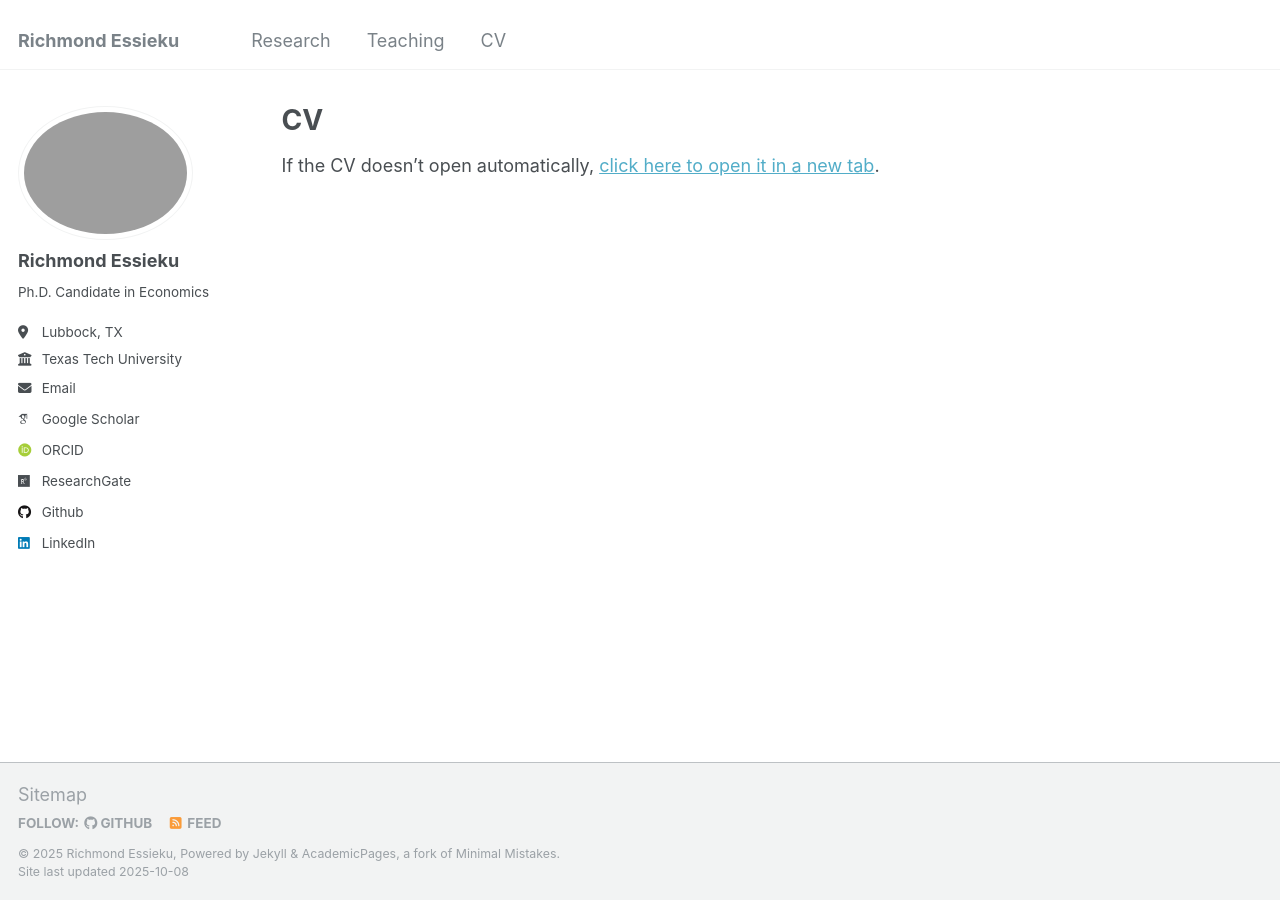
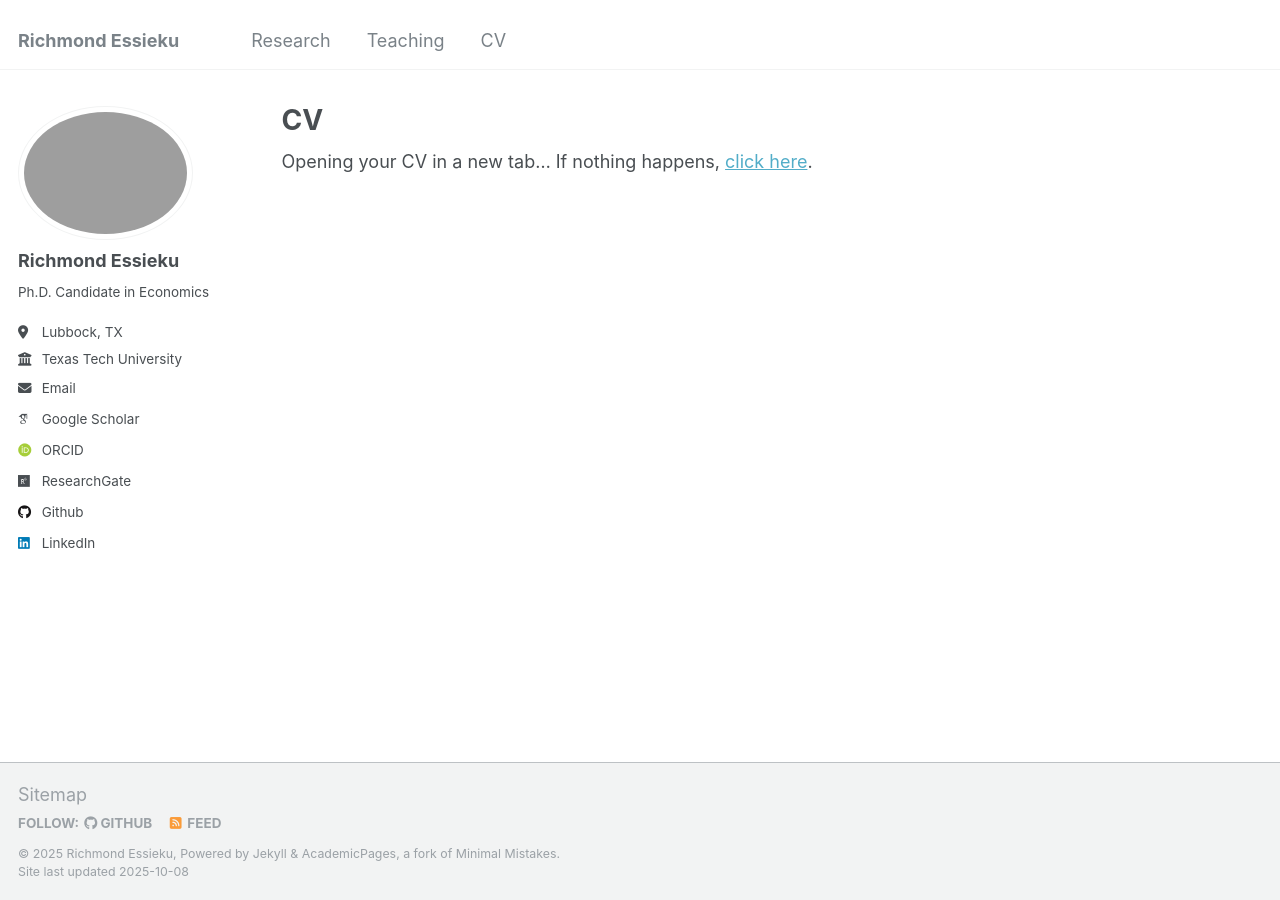
Before and after one commit to essieku/essieku.github.io, a Jekyll site: the page built from _pages/cv.md, in a window 1280 px wide. Built offline with Jekyll 4.4.1, drawn with Linux system fonts in a browser that asks for light colours; some web fonts are replaced.

Commit message:
Update cv.md

```diff
--- a/_pages/cv.md
+++ b/_pages/cv.md
@@ -1,21 +1,17 @@
 ---
-layout: archive
+layout: single
 title: "CV"
 permalink: /cv/
-author_profile: true
-redirect_from:
-  - /resume
 ---
 
-<p>If the CV doesn’t open automatically,
-<a href="/files/Rich%27s_Updated_CV_Version1.pdf" target="_blank" rel="noopener noreferrer">
-click here to open it in a new tab</a>.
+<p>Opening your CV in a new tab… If nothing happens,
+  <a href="/files/Rich%27s_Updated_CV_Version1.pdf" target="_blank" rel="noopener noreferrer">click here</a>.
 </p>
 
 <script>
   (function () {
-    var url = "/files/Rich%27s_Updated_CV_Version1.pdf";
-    // Open in a new tab/window (user-initiated via clicking "CV" in the header, so most browsers allow this)
-    window.open(url, "_blank", "noopener");
+    var w = window.open("/files/Rich%27s_Updated_CV_Version1.pdf", "_blank", "noopener");
+    // Optional: send the current tab back home (or wherever)
+    if (w) { window.location.href = "{{ '/' | relative_url }}"; }
   })();
 </script>
```
